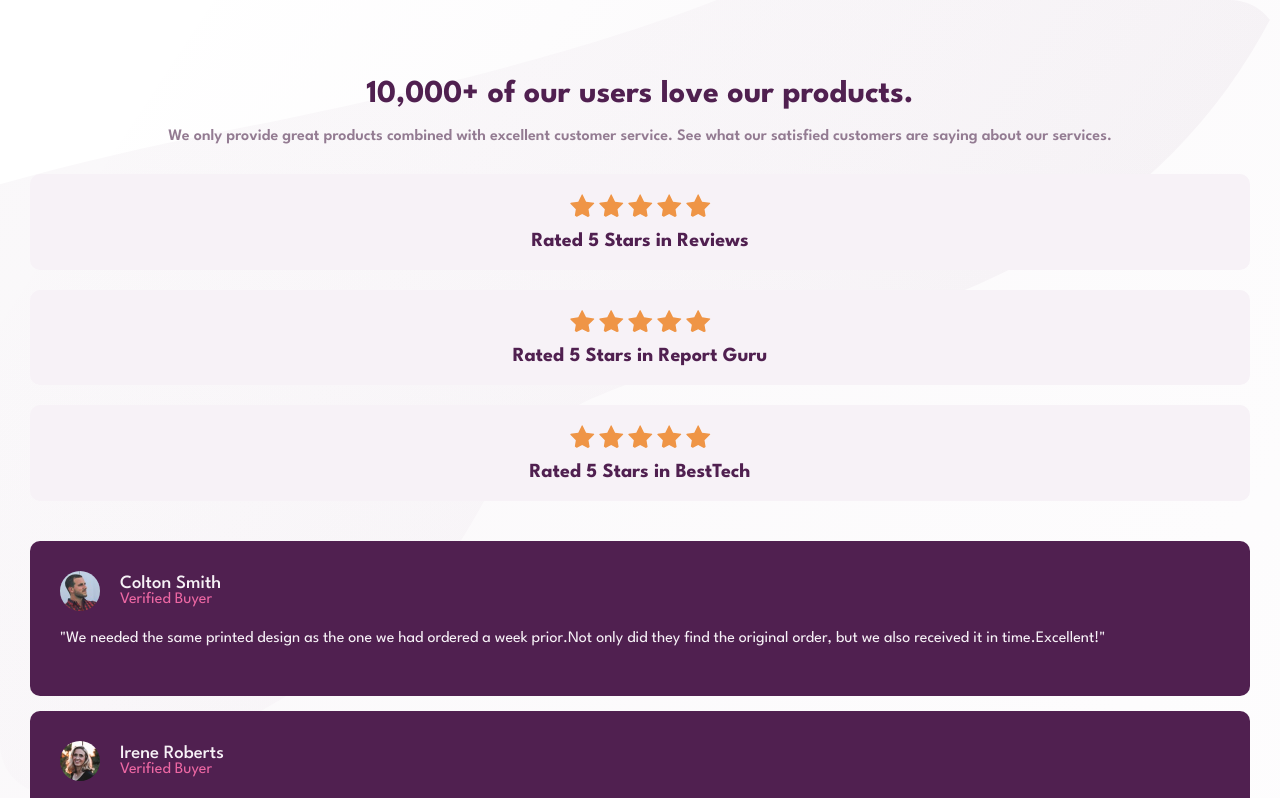
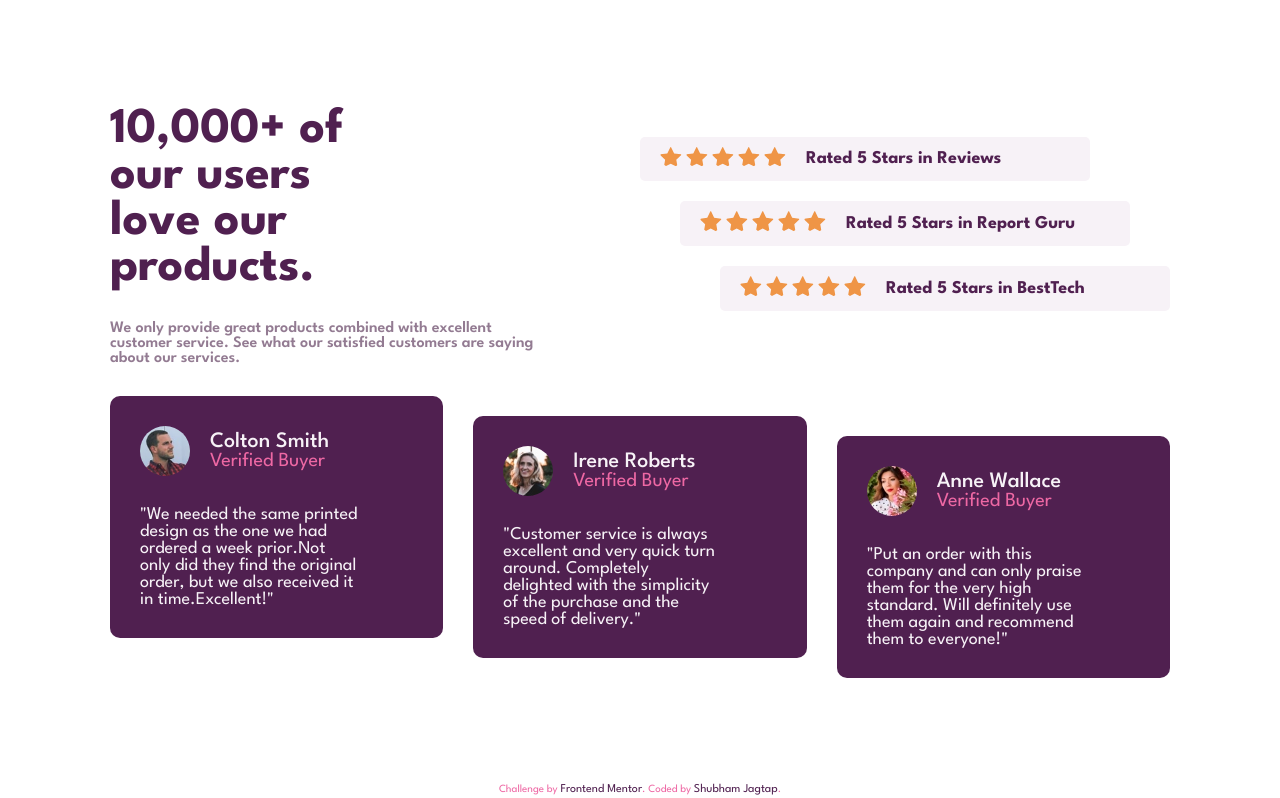
Before and after one commit to shubham-cj/Social-proof-section-master, a plain HTML site: page index.html in a window 1280 px wide. Shown: the top 798 px of the page. Drawn offline with Linux system fonts and the light colour scheme.

Commit message:
desktop view

```diff
--- a/index.html
+++ b/index.html
@@ -17,45 +17,56 @@
 
   </head>
   <body>
-    <img src="./images/bg-pattern-top-mobile.svg" alt="bg pattern top" class="bg-top-image">
-    <img src="./images/bg-pattern-bottom-mobile.svg" alt="bg pattern bottom" class="bg-bottom-image">
+    <!-- <img src="./images/bg-pattern-top-mobile.svg" alt="bg pattern top" class="bg-top-image">
+    <img src="./images/bg-pattern-bottom-mobile.svg" alt="bg pattern bottom" class="bg-bottom-image"> -->
     <main>
+      <div>
         <h1>10,000+ of our users love our products.</h1>
 
         <p>
           We only provide great products combined with excellent customer service. See what our satisfied customers are saying about our services.
         </p>
+      </div>
 
+      <div class="rating-container-div">
         <div class="rating-container">
+          <div>
             <img src="./images/icon-star.svg" alt="star" class="star-img">
             <img src="./images/icon-star.svg" alt="star" class="star-img">
             <img src="./images/icon-star.svg" alt="star" class="star-img">
             <img src="./images/icon-star.svg" alt="star" class="star-img">
             <img src="./images/icon-star.svg" alt="star" class="star-img">
+          </div>
 
           <h2>Rated 5 Stars in Reviews</h2>
         </div>
 
-      <div class="rating-container">
+        <div class="rating-container second-rating-container">
+          <div>
             <img src="./images/icon-star.svg" alt="star" class="star-img">
             <img src="./images/icon-star.svg" alt="star" class="star-img">
             <img src="./images/icon-star.svg" alt="star" class="star-img">
             <img src="./images/icon-star.svg" alt="star" class="star-img">
             <img src="./images/icon-star.svg" alt="star" class="star-img">
+          </div>
 
           <h2>Rated 5 Stars in Report Guru</h2>
         </div>
 
-      <div class="rating-container">
+        <div class="rating-container third-rating-container">
+          <div>
             <img src="./images/icon-star.svg" alt="star" class="star-img">
             <img src="./images/icon-star.svg" alt="star" class="star-img">
             <img src="./images/icon-star.svg" alt="star" class="star-img">
             <img src="./images/icon-star.svg" alt="star" class="star-img">
             <img src="./images/icon-star.svg" alt="star" class="star-img">
+          </div>
 
           <h2>Rated 5 Stars in BestTech</h2>
         </div>
+      </div>
 
+      <div class="people">
         <div class="card mt">
           <div class="card-name-section">
             <img src="./images/image-colton.jpg" alt="photo">
@@ -70,7 +81,7 @@
           </p>
         </div>
 
-      <div class="card">
+        <div class="card second-card">
           <div class="card-name-section">
             <img src="./images/image-irene.jpg" alt="photo">
             <div>
@@ -85,7 +96,7 @@
 
         </div>
 
-      <div class="card">
+        <div class="card third-card">
           <div class="card-name-section">
             <img src="./images/image-anne.jpg" alt="photo">
             <div>
@@ -98,6 +109,7 @@
             "Put an order with this company and can only praise them for the very high standard. Will definitely use them again and recommend them to everyone!"
           </p>
         </div>
+      </div>
     </main>
 
     <footer class="attribution">
--- a/style.css
+++ b/style.css
@@ -29,14 +29,11 @@ img {
 body {
     display: flex;
     flex-direction: column;
-    /* min-height: fit-content; */
     background: #fff;
     font-family: "League Spartan";
 }
 
 main {
-    display: flex;
-    flex-direction: column;
     padding: 0 30px;
     margin: 60px 0;
 }
@@ -80,6 +77,7 @@ main p {
     border-radius: 10px;
     margin-bottom: 15px;
     padding: 30px;
+    height: min-content;
 }
 
 .card-name-section {
@@ -97,14 +95,11 @@ main p {
     font-weight: 400;
 }
 
-
 .card p {
     color: hsl(300, 24%, 96%);
     font-weight: 400;
     text-align: left;
 }
-
-
 
 .attribution {
     font-size: 11px;
@@ -117,3 +112,83 @@ main p {
     text-decoration: none;
     font-size: 12px;
 }
+
+@media (min-width: 1000px) {
+    body {
+        min-height: 100vh;
+    }
+
+    main {
+        display: grid;
+        grid-template-columns: 1fr 1fr;
+        row-gap: 30px;
+        margin: auto 80px;
+    }
+
+    main h1 {
+        font-size: 50px;
+        text-align: start;
+        margin: 0 45% 0 0;
+    }
+    main p {
+        text-align: start;
+        margin: 30px 20% 0 0;
+    }
+
+    .rating-container-div {
+        margin: 30px 0;
+        justify-self: right;
+    }
+    .rating-container {
+        width: 450px;
+        border-radius: 5px;
+        margin: 0 0 20px 0;
+        padding: 10px 20px;
+        display: flex;
+        align-items: center;
+        gap: 20px;
+    }
+    .rating-container h2 {
+        font-size: 18px;
+        margin-top: 0;
+    }
+    .star-img {
+        width: 22px;
+    }
+    .second-rating-container {
+        margin-left: 40px;
+    }
+    .third-rating-container {
+        margin-left: 80px;
+    }
+
+    .card {
+        margin: 0;
+    }
+    .card-name-section h3 {
+        font-size: 22px;
+    }
+    .card-name-section h4 {
+        font-size: 20px;
+    }
+    img {
+        width: 50px;
+    }
+
+    .card p {
+        font-size: 18px;
+    }
+
+    .people {
+        grid-column: span 2;
+        display: grid;
+        grid-template-columns: 1fr 1fr 1fr;
+        gap: 30px;
+    }
+    .second-card {
+        margin-top: 20px;
+    }
+    .third-card {
+        margin-top: 40px;
+    }
+}
```
Lines whose indentation alone changed are shown as unchanged.
